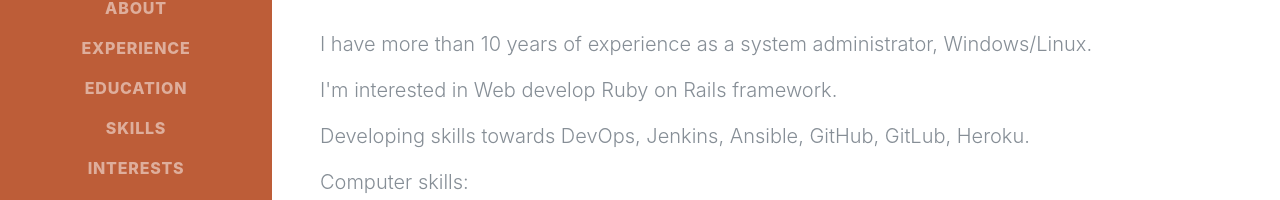
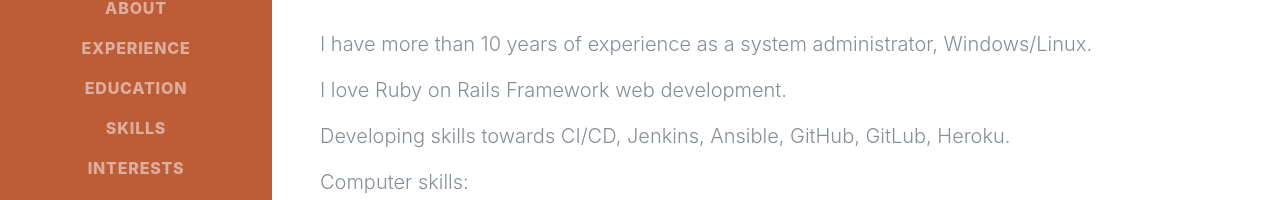
Before and after one commit to Alekskojem/resume, a plain HTML site: page index.html in a window 1280 px wide. Shown: the part 315-515 px from the top of the page. Drawn offline with nearby package versions, Linux system fonts and the light colour scheme; files that its build step writes are made by us from their sources; a script that the page names is missing; a web font is replaced by a local one.

Commit message:
Change top texr about RoR

```diff
--- a/index.html
+++ b/index.html
@@ -71,9 +71,9 @@
           </div>
           <div class="lead mb-5">
             <p>I have more than 10 years of experience as a system administrator, Windows/Linux.</p>
-            <p>I'm interested in Web develop Ruby on Rails framework.</p>
+            <p>I love Ruby on Rails Framework web development.</p>
 
-            <p>Developing skills towards DevOps, Jenkins, Ansible, GitHub, GitLub, Heroku.</p>
+            <p>Developing skills towards CI/CD, Jenkins, Ansible, GitHub, GitLub, Heroku.</p>
           <p>Computer skills:</p>
           <p>Office programs, DOS,  Windows, 9x, NT, 2000, Windows XP. 7. Vista8. 10. Windows Server Administration  2003, 2008, 2012. Active Directory. DNS, DHCP, VPN, RDP.</p>
           <p>Integration, test, installs, configure and advance troubleshooting network applications, systems data analysis. </p> Writing technical documentations. Configuration local printers, print-servers. WI-FI, network security.
```
